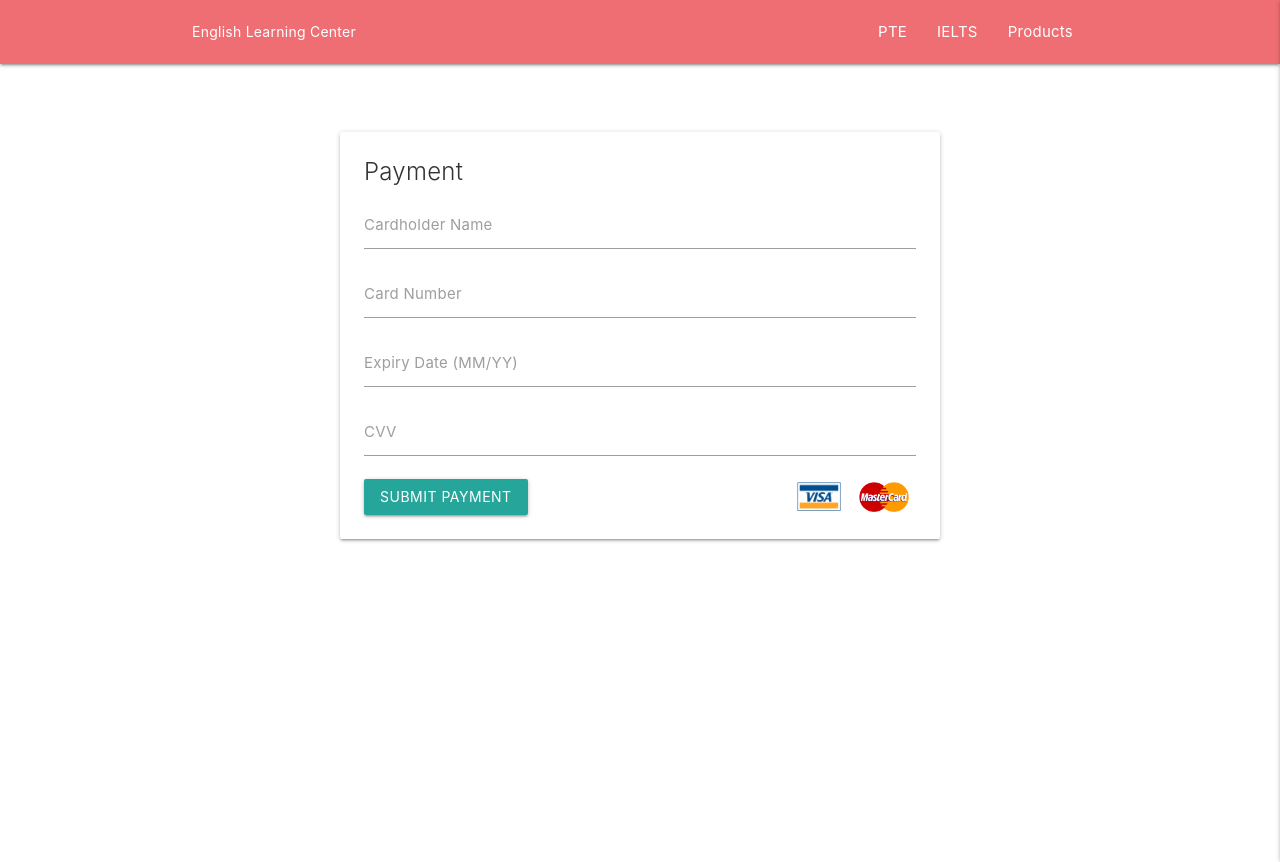
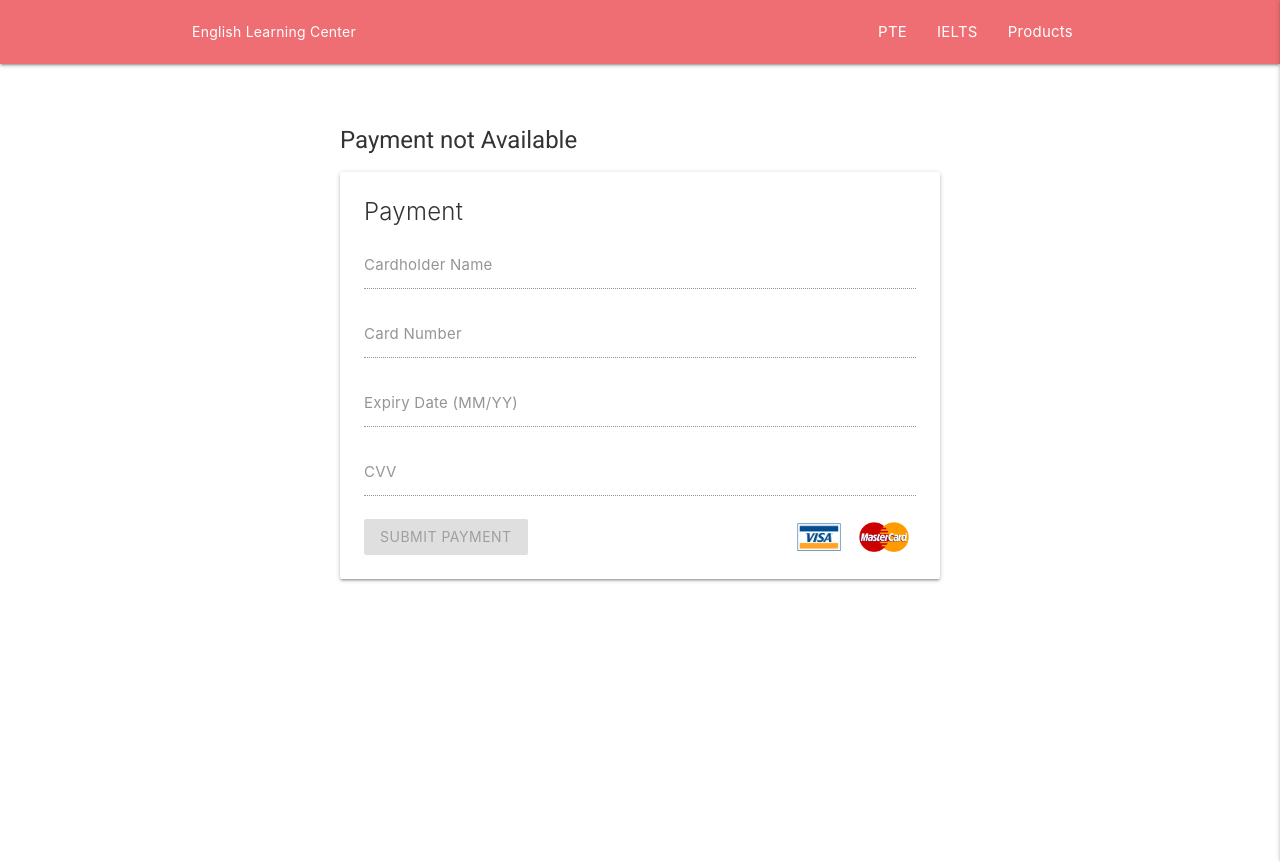
Before and after one commit to jadidihosein68/EnglishPractice, an Angular app: page /payment in a window 1280 px wide. Shown: the top 862 px of the page. Built offline with nearby package versions, Linux system fonts and the light colour scheme.

Commit message:
disable button

```diff
--- a/src/app/payment/payment.component.html
+++ b/src/app/payment/payment.component.html
@@ -1,27 +1,29 @@
 <div class="container">
+
+    <h1>Payment not Available</h1>
     <div class="card">
       <div class="card-content">
         <span class="card-title">Payment</span>
         <form>
           <div class="input-field">
-            <input type="text" id="cardholder-name">
+            <input type="text" id="cardholder-name" disabled>
             <label for="cardholder-name">Cardholder Name</label>
           </div>
           <div class="input-field">
-            <input type="text" id="card-number">
+            <input type="text" id="card-number" disabled>
             <label for="card-number">Card Number</label>
           </div>
           <div class="input-field">
-            <input type="text" id="expiry-date">
+            <input type="text" id="expiry-date " disabled>
             <label for="expiry-date">Expiry Date (MM/YY)</label>
           </div>
           <div class="input-field">
-            <input type="text" id="cvv">
+            <input type="text" id="cvv" disabled>
             <label for="cvv">CVV</label>
           </div>
 
           <div class="submit-payment-wrapper">
-          <button type="submit" class="btn waves-effect waves-light">Submit Payment</button>
+          <button type="submit" class="btn waves-effect waves-light" disabled>Submit Payment</button>
 
           <div class="payment-logos">
             <img src="assets/image/visa.png" alt="Visa Logo" class="logo">
```
